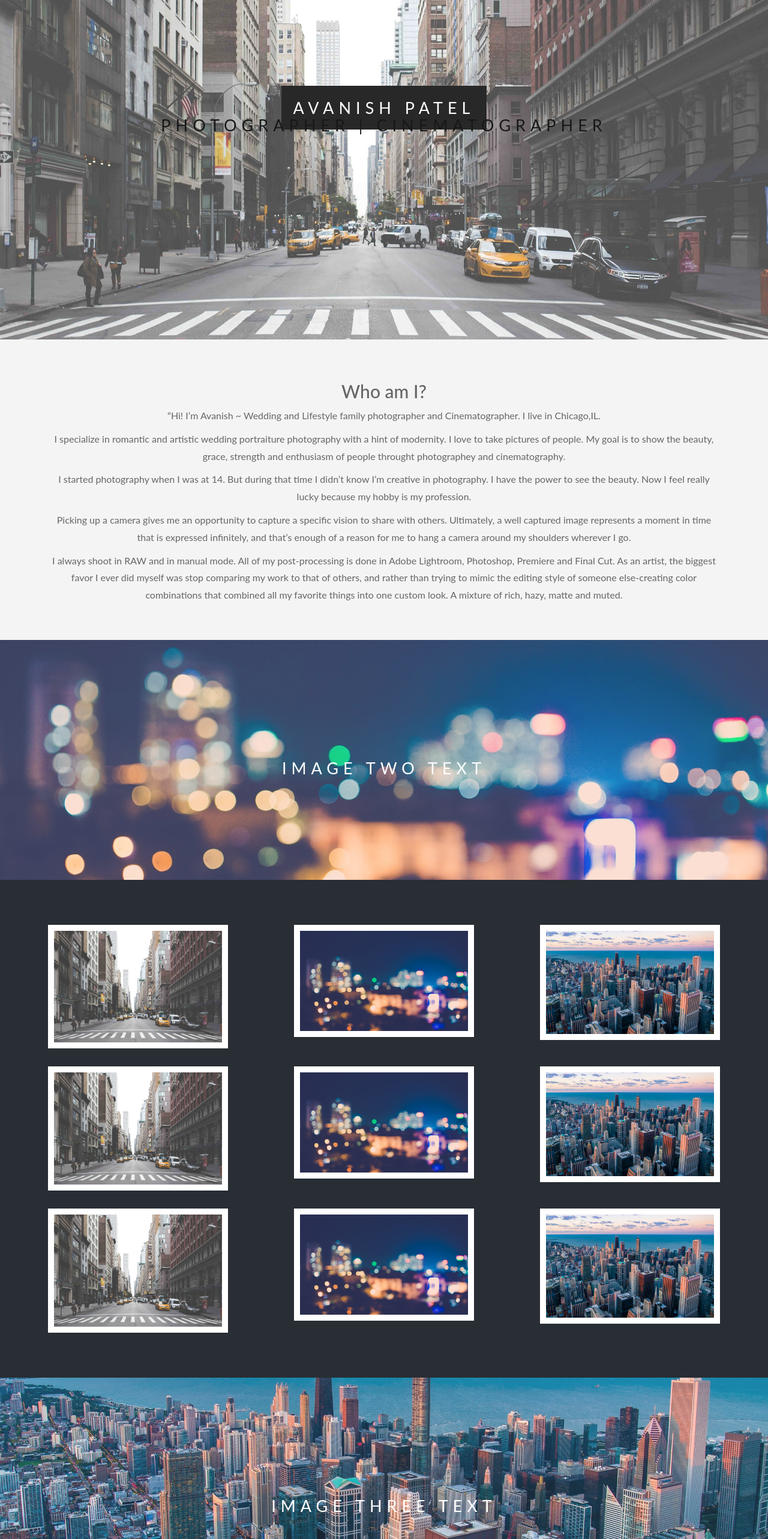
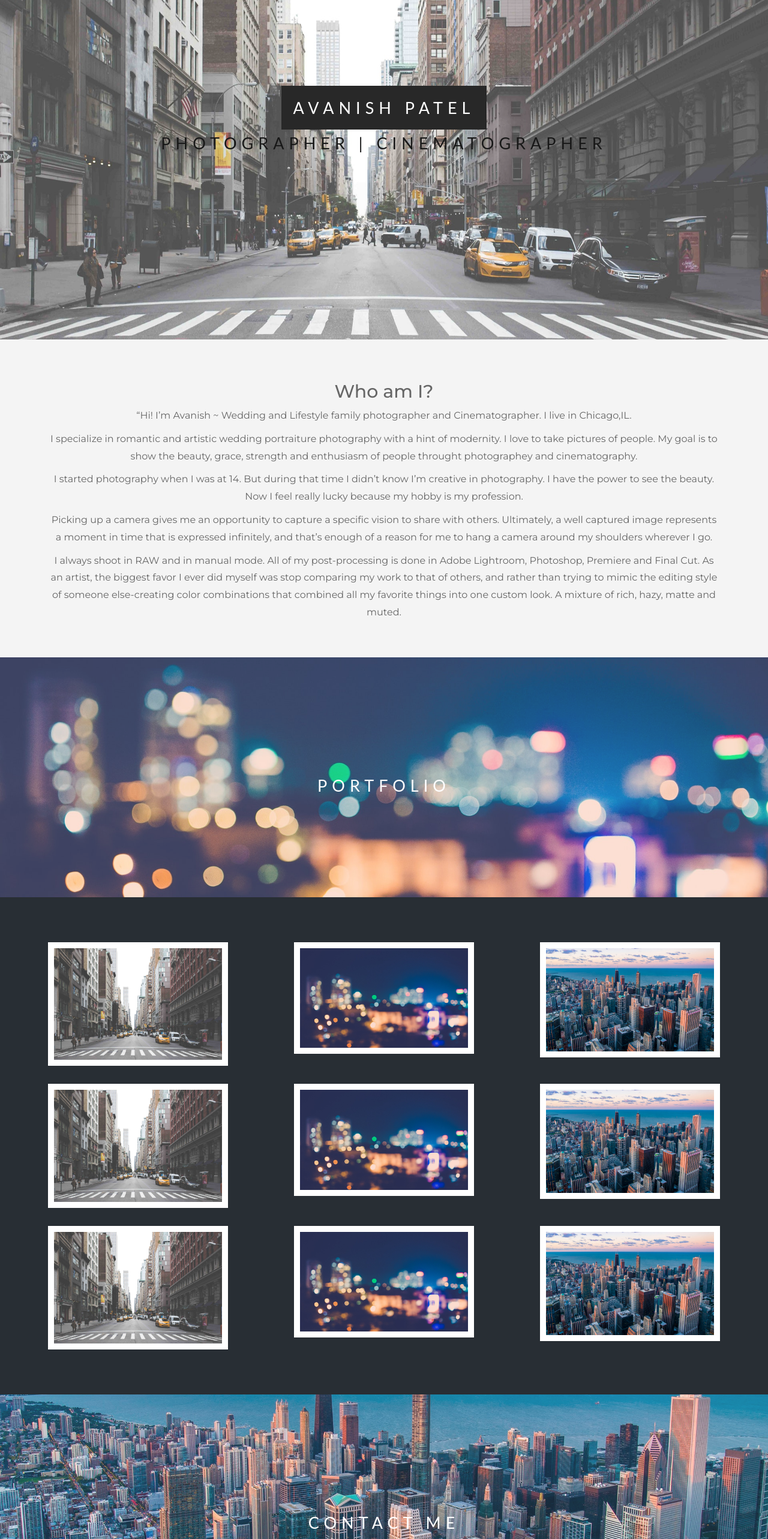
Before and after one commit to avanish-patel/portfolio, an Angular app: page / in a window 1280 px wide. Shown: the part 234-2800 px from the top of the page at 60% size. Built offline with nearby package versions, Linux system fonts and the light colour scheme.

Commit message:
Fixed title and font sizes

```diff
--- a/src/app/app.component.css
+++ b/src/app/app.component.css
@@ -131,3 +131,30 @@
   .icon.social.in i {
       left:11px;
   }
+
+  .submit {
+      width: 150px;
+      height: 40px;
+      letter-spacing: 8px;
+  }
+
+  @media (min-width: 900px) {
+
+
+    .info {
+        padding-top: 60px;
+    }
+
+    .contact {
+        letter-spacing: 2px;
+    }
+
+  }
+
+  .contact , .who-am-i {
+    font-family: 'Montserrat', sans-serif;
+  }
+
+  .title {
+      margin-top: 30px;
+  }
--- a/src/app/app.component.html
+++ b/src/app/app.component.html
@@ -3,13 +3,13 @@
     <span class="border main-title">
       avanish patel
     </span>
-    <p>
+    <p class="title">
       Photographer | Cinematographer
     </p>
   </div>
 </div>
 
-<section class="section section-light">
+<section class="section section-light who-am-i">
   <h2>Who am I?</h2>
   <p>
     “Hi! I’m Avanish ~ Wedding and Lifestyle family photographer and Cinematographer. I live in Chicago,IL.
@@ -39,7 +39,7 @@
 <div class="pimg2">
   <div class="ptext">
     <span class="border trans">
-      Image Two Text
+      Portfolio
     </span>
   </div>
 </div>
@@ -56,7 +56,7 @@
 <div class="pimg3">
   <div class="ptext">
     <span class="border trans">
-      Image Three Text
+      Contact Me
     </span>
   </div>
 </div>
@@ -65,7 +65,7 @@
   <div class="container">
     <div class="row">
       <!-- <h2>Contact Me</h2> -->
-      <div class="col-sm-6">
+      <div class="col-sm-6 info">
         <div>
           <i class="fa fa-map-marker" aria-hidden="true"></i> Address
         </div>
@@ -111,7 +111,7 @@
           <div class="checkbox">
             <label><input type="checkbox" name="remember"> Remember me</label>
           </div>
-          <button type="submit" class="btn btn-success">Submit</button>
+          <button type="submit" class="btn btn-success submit">SUBMIT</button>
         </form>
       </div>
     </div>
--- a/src/index.html
+++ b/src/index.html
@@ -12,6 +12,8 @@
   <script src="https://ajax.googleapis.com/ajax/libs/jquery/3.3.1/jquery.min.js"></script>
   <script src="https://maxcdn.bootstrapcdn.com/bootstrap/3.3.7/js/bootstrap.min.js"></script>
   <link href="//netdna.bootstrapcdn.com/font-awesome/4.1.0/css/font-awesome.min.css" rel="stylesheet">
+  <link href="https://fonts.googleapis.com/css?family=Montserrat:400,400i,500,500i,600,600i,700,700i" rel="stylesheet">
+
 </head>
 
 <body>
```
